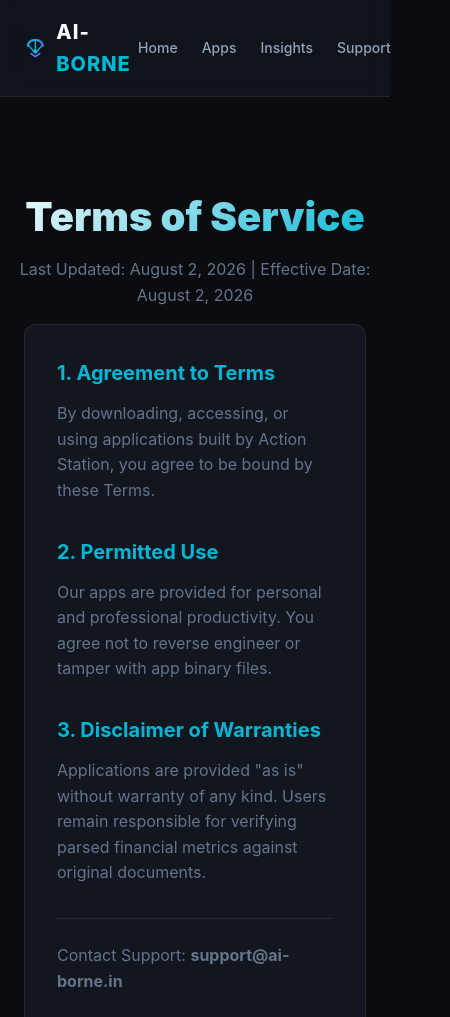
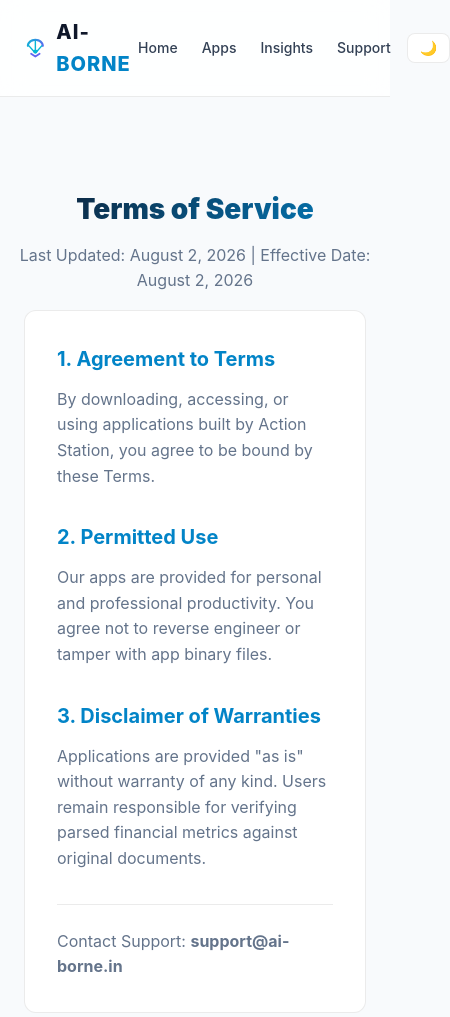
Before and after one commit to ai-borne/ai-borne-website, a website built with Vite: page terms.html in a window 390 px wide. Shown: the top 1017 px of the page, 450 px wide, since content can reach past the window. Built offline with nearby package versions, Linux system fonts and the light colour scheme.

Commit message:
feat(theme): implement dynamic dark/light/system theme engine

```diff
--- /dev/null
+++ b/src/services/ThemeInitializer.ts
@@ -0,0 +1,29 @@
+import { ThemeService } from './ThemeService';
+import { ThemeViewModel } from '../viewmodels/ThemeViewModel';
+
+export function initThemeEngine(): ThemeViewModel {
+  const service = new ThemeService();
+  const viewModel = new ThemeViewModel(service);
+
+  if (typeof document !== 'undefined') {
+    const toggleBtn = document.getElementById('theme-toggle');
+    const iconEl = document.getElementById('theme-toggle-icon');
+
+    const updateIcon = (): void => {
+      if (iconEl) {
+        iconEl.innerText = viewModel.getState().effectiveTheme === 'dark' ? '☀️' : '🌙';
+      }
+    };
+
+    updateIcon();
+
+    if (toggleBtn) {
+      toggleBtn.addEventListener('click', () => {
+        viewModel.toggleTheme();
+        updateIcon();
+      });
+    }
+  }
+
+  return viewModel;
+}
--- /dev/null
+++ b/src/services/ThemeService.ts
@@ -0,0 +1,39 @@
+export type ThemeMode = 'dark' | 'light' | 'system';
+
+export interface IThemeService {
+  getSavedTheme(): ThemeMode;
+  saveTheme(theme: ThemeMode): void;
+  getSystemPreference(): 'dark' | 'light';
+  applyThemeToDOM(theme: ThemeMode): 'dark' | 'light';
+}
+
+export class ThemeService implements IThemeService {
+  private readonly STORAGE_KEY = 'aiborne_theme_preference';
+
+  public getSavedTheme(): ThemeMode {
+    if (typeof localStorage === 'undefined') return 'system';
+    const saved = localStorage.getItem(this.STORAGE_KEY) as ThemeMode | null;
+    return saved === 'dark' || saved === 'light' || saved === 'system' ? saved : 'system';
+  }
+
+  public saveTheme(theme: ThemeMode): void {
+    if (typeof localStorage !== 'undefined') {
+      localStorage.setItem(this.STORAGE_KEY, theme);
+    }
+  }
+
+  public getSystemPreference(): 'dark' | 'light' {
+    if (typeof window !== 'undefined' && window.matchMedia && window.matchMedia('(prefers-color-scheme: light)').matches) {
+      return 'light';
+    }
+    return 'dark';
+  }
+
+  public applyThemeToDOM(theme: ThemeMode): 'dark' | 'light' {
+    const activeTheme = theme === 'system' ? this.getSystemPreference() : theme;
+    if (typeof document !== 'undefined') {
+      document.documentElement.setAttribute('data-theme', activeTheme);
+    }
+    return activeTheme;
+  }
+}
--- a/src/styles/tokens.css
+++ b/src/styles/tokens.css
@@ -1,4 +1,5 @@
-:root {
+:root,
+[data-theme="dark"] {
   --color-bg-primary: #0a0c10;
   --color-bg-surface: #12161f;
   --color-bg-glass: rgba(18, 22, 31, 0.75);
@@ -10,7 +11,23 @@
   --color-text-primary: #f8fafc;
   --color-text-secondary: #94a3b8;
   --color-text-muted: #64748b;
+}
 
+[data-theme="light"] {
+  --color-bg-primary: #f8fafc;
+  --color-bg-surface: #ffffff;
+  --color-bg-glass: rgba(255, 255, 255, 0.85);
+  --color-border-glass: rgba(0, 0, 0, 0.08);
+
+  --color-accent-primary: #4f46e5;
+  --color-accent-hover: #4338ca;
+  --color-accent-cyan: #0284c7;
+  --color-text-primary: #0f172a;
+  --color-text-secondary: #334155;
+  --color-text-muted: #64748b;
+}
+
+:root {
   --font-family-base: 'Inter', system-ui, -apple-system, BlinkMacSystemFont, 'Segoe UI', Roboto, sans-serif;
   --font-size-xs: 0.75rem;
   --font-size-sm: 0.875rem;
@@ -19,7 +36,7 @@
   --font-size-xl: 1.25rem;
   --font-size-2xl: 1.5rem;
   --font-size-3xl: 2rem;
-  --font-size-4xl: 2.5rem;
+  --font-size-4xl: clamp(1.75rem, 4vw, 2.5rem);
 
   --spacing-xs: 0.25rem;
   --spacing-sm: 0.5rem;
@@ -35,7 +52,7 @@
   --radius-full: 9999px;
 
   --backdrop-blur: blur(12px);
-  --shadow-glass: 0 8px 32px 0 rgba(0, 0, 0, 0.37);
+  --shadow-glass: 0 8px 32px 0 rgba(0, 0, 0, 0.15);
   --transition-fast: 0.15s ease;
   --transition-normal: 0.25s ease;
 }
@@ -54,4 +71,5 @@ body {
   min-height: 100vh;
   display: flex;
   flex-direction: column;
+  transition: background-color var(--transition-normal), color var(--transition-normal);
 }
--- a/src/ts/blog.ts
+++ b/src/ts/blog.ts
@@ -5,6 +5,7 @@ import '../styles/utils.css';
 import { BlogViewModel } from '../viewmodels/BlogViewModel';
 import { HeaderComponent } from '../views/HeaderComponent';
 import { FooterComponent } from '../views/FooterComponent';
+import { initThemeEngine } from '../services/ThemeInitializer';
 
 export function renderBlogPage(): void {
   const viewModel = new BlogViewModel();
@@ -43,6 +44,8 @@ export function renderBlogPage(): void {
     </main>
     ${FooterComponent.render()}
   `;
+
+  initThemeEngine();
 }
 
 if (typeof window !== 'undefined') {
--- a/src/ts/legal.ts
+++ b/src/ts/legal.ts
@@ -6,6 +6,7 @@ import { ILegalPolicy } from '../models/LegalPolicy';
 import { LegalPolicyStore } from '../store/LegalPolicyStore';
 import { HeaderComponent } from '../views/HeaderComponent';
 import { FooterComponent } from '../views/FooterComponent';
+import { initThemeEngine } from '../services/ThemeInitializer';
 
 export function renderLegalPage(policyType: 'privacy' | 'terms' | 'deletion'): void {
   const policy = getPolicyData(policyType);
@@ -41,6 +42,8 @@ export function renderLegalPage(policyType: 'privacy' | 'terms' | 'deletion'): v
     </main>
     ${FooterComponent.render()}
   `;
+
+  initThemeEngine();
 }
 
 function getPolicyData(policyType: 'privacy' | 'terms' | 'deletion'): ILegalPolicy {
--- a/src/ts/main.ts
+++ b/src/ts/main.ts
@@ -6,6 +6,7 @@ import { HomeViewModel } from '../viewmodels/HomeViewModel';
 import { StringResources } from '../store/StringResources';
 import { HeaderComponent } from '../views/HeaderComponent';
 import { FooterComponent } from '../views/FooterComponent';
+import { initThemeEngine } from '../services/ThemeInitializer';
 
 export function renderHomePage(): void {
   const viewModel = new HomeViewModel();
@@ -71,6 +72,8 @@ export function renderHomePage(): void {
     </main>
     ${FooterComponent.render()}
   `;
+
+  initThemeEngine();
 }
 
 if (typeof window !== 'undefined') {
--- a/src/ts/payslipmax.ts
+++ b/src/ts/payslipmax.ts
@@ -6,6 +6,7 @@ import { PayslipMaxViewModel } from '../viewmodels/PayslipMaxViewModel';
 import { StringResources } from '../store/StringResources';
 import { HeaderComponent } from '../views/HeaderComponent';
 import { FooterComponent } from '../views/FooterComponent';
+import { initThemeEngine } from '../services/ThemeInitializer';
 
 export function renderPayslipMaxPage(): void {
   const viewModel = new PayslipMaxViewModel();
@@ -45,6 +46,8 @@ export function renderPayslipMaxPage(): void {
     </main>
     ${FooterComponent.render()}
   `;
+
+  initThemeEngine();
 }
 
 if (typeof window !== 'undefined') {
--- a/src/ts/support.ts
+++ b/src/ts/support.ts
@@ -8,6 +8,7 @@ import { SiteDataStore } from '../store/SiteDataStore';
 import { StringResources } from '../store/StringResources';
 import { HeaderComponent } from '../views/HeaderComponent';
 import { FooterComponent } from '../views/FooterComponent';
+import { initThemeEngine } from '../services/ThemeInitializer';
 
 export function renderSupportPage(): void {
   const contactService = new MockContactService();
@@ -61,6 +62,7 @@ export function renderSupportPage(): void {
   `;
 
   bindSupportFormEvents(viewModel);
+  initThemeEngine();
 }
 
 function bindSupportFormEvents(viewModel: SupportViewModel): void {
--- /dev/null
+++ b/src/viewmodels/ThemeViewModel.ts
@@ -0,0 +1,37 @@
+import { IThemeService, ThemeMode } from '../services/ThemeService';
+
+export interface IThemeState {
+  currentThemeMode: ThemeMode;
+  effectiveTheme: 'dark' | 'light';
+}
+
+export class ThemeViewModel {
+  private state: IThemeState;
+
+  constructor(private themeService: IThemeService) {
+    const saved = this.themeService.getSavedTheme();
+    const effective = this.themeService.applyThemeToDOM(saved);
+    this.state = {
+      currentThemeMode: saved,
+      effectiveTheme: effective,
+    };
+  }
+
+  public getState(): IThemeState {
+    return { ...this.state };
+  }
+
+  public setThemeMode(mode: ThemeMode): void {
+    this.themeService.saveTheme(mode);
+    const effective = this.themeService.applyThemeToDOM(mode);
+    this.state = {
+      currentThemeMode: mode,
+      effectiveTheme: effective,
+    };
+  }
+
+  public toggleTheme(): void {
+    const nextMode: ThemeMode = this.state.effectiveTheme === 'dark' ? 'light' : 'dark';
+    this.setThemeMode(nextMode);
+  }
+}
--- a/src/views/HeaderComponent.ts
+++ b/src/views/HeaderComponent.ts
@@ -21,13 +21,16 @@ export class HeaderComponent {
             </svg>
             <span style="font-weight: 800; letter-spacing: 0.05em; font-size: 1.25rem;">AI-<span class="logo-accent">BORNE</span></span>
           </a>
-          <nav>
+          <nav style="display: flex; align-items: center; gap: 1rem;">
             <ul class="nav-links">
               <li><a href="/" class="nav-link ${activeRoute === 'home' ? 'active' : ''}">${strings.nav.home}</a></li>
               <li><a href="/apps/payslipmax.html" class="nav-link ${activeRoute === 'apps' ? 'active' : ''}">${strings.nav.apps}</a></li>
               <li><a href="/blog/index.html" class="nav-link ${activeRoute === 'blog' ? 'active' : ''}">${strings.nav.insights}</a></li>
               <li><a href="/support.html" class="nav-link ${activeRoute === 'support' ? 'active' : ''}">${strings.nav.support}</a></li>
             </ul>
+            <button id="theme-toggle" class="btn" style="padding: 0.4rem 0.75rem; background: var(--color-bg-surface); border: 1px solid var(--color-border-glass); color: var(--color-text-primary);" aria-label="Toggle dark/light mode">
+              <span id="theme-toggle-icon">🌙</span>
+            </button>
           </nav>
         </div>
       </header>
```
Also changed, not shown: tests/ThemeViewModel.test.ts (added, +58 -0 lines).
